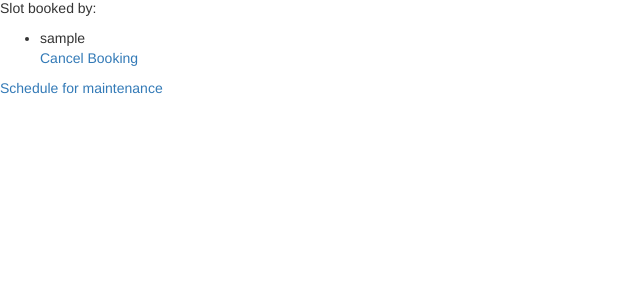
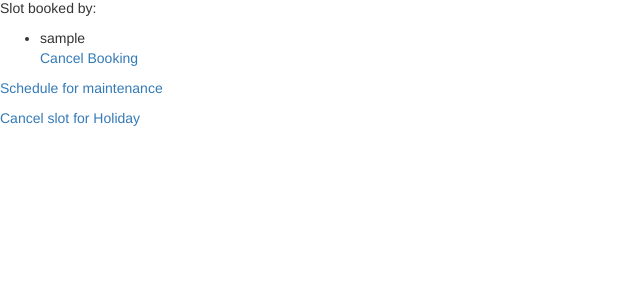
Before and after one commit to Vedant0898/action-pre-commit, a Django app: page /staff/slots/manage/1 in a window 1280 px wide. Shown: the part 242-542 px from the top of the page, without its empty margins (0-640 px from the left). Run offline with Django 4.2, Linux system fonts and the light colour scheme; a user stored in the database is signed in; tables that the repository leaves empty hold one stand-in row (values such as "Sample post"); some libraries are stand-ins or nearby versions.

Commit message:
Slot actions for staff done

```diff
--- a/Slots/models.py
+++ b/Slots/models.py
@@ -39,6 +39,7 @@ class Slot(models.Model):
         ("1",'Available'),
         ("2",'Booked'),
         ("3",'Maintenance'),
+        ("4",'Holiday'),
     )
 
     schedule = models.ForeignKey(Schedule,on_delete=models.CASCADE)
--- a/Sports/templates/Sports/base.html
+++ b/Sports/templates/Sports/base.html
@@ -42,6 +42,15 @@
     {% block body %}
 
     {% endblock body %}
-
+    <!-- js confirm box  -->
+    <script type="text/javascript">
+        var elems = document.getElementsByClassName('confirmation');
+        var confirmIt = function (e) {
+            if (!confirm('Are you sure?')) e.preventDefault();
+        };
+        for (var i = 0, l = elems.length; i < l; i++) {
+            elems[i].addEventListener('click', confirmIt, false);
+        }
+    </script>
 </body>
 </html>
--- a/Sports/templates/Sports/slot_actions.html
+++ b/Sports/templates/Sports/slot_actions.html
@@ -12,23 +12,27 @@
         Slot Status:
         {% if slot.status == '1' %} Available
         {% elif slot.status == '2' %} Booked
-        {% else %} Maintenance
+        {% elif slot.status == '3' %} Maintenance
+        {% else %} Holiday
         {% endif %}
     </p>
-    {% if slot.status == '1' and slot.courts_booked > 0 %}
+    {% if slot.status == '2' or slot.status == '1' and slot.courts_booked > 0 %}
         <p>Slot booked by:</p>
         <ul>
             {% for usr in slot.booking.all %}
                 <li>
                     {{usr}}
-                    <p><a href="">Cancel Booking</a></p>
+                    <p><a href="{% url 'Sports:cancel_slot_staff' slot.id usr.id %}" class="confirmation">Cancel Booking</a></p>
                 </li>
             {% endfor %}
         </ul>
     {% endif %}
     {% if slot.status == '3' %}
-        <p><a href="">Cancel scheduled maintenance</a></p>
+        <p><a href="{% url 'Sports:cancel_maintenance' slot.id %}">Cancel scheduled maintenance</a></p>
     {% else %}
-        <p><a href="">Schedule for maintenance</a></p>
+        <p><a href="{% url 'Sports:schedule_maintenance' slot.id %}">Schedule for maintenance</a></p>
+    {% endif %}
+    {% if slot.status != '4' %}
+        <p><a href="{% url 'Sports:holiday' slot.id %}">Cancel slot for Holiday</a></p>
     {% endif %}
 {% endblock body %}
--- a/Sports/templates/Sports/view_slots_staff.html
+++ b/Sports/templates/Sports/view_slots_staff.html
@@ -17,6 +17,9 @@
         }
         td.st-3{
             background-color: rgb(94, 94, 240);
+        }
+        td.st-4{
+            background-color: gold;
         }
         .black_text{
             color: black;
--- a/Sports/urls.py
+++ b/Sports/urls.py
@@ -33,6 +33,11 @@ urlpatterns = [
 
     path("staff/slots/all/<int:loc_id>",views.view_slots_staff,name="view_slots_staff"),
     path("staff/slots/manage/<int:slot_id>",views.manage_slot,name="manage_slot"),
+    path("staff/slots/cancel/<int:slot_id>/<int:user_id>",views.cancel_slot_staff,name="cancel_slot_staff"),
+    path("staff/slots/sch_mntnce/<int:slot_id>",views.schedule_maintenance,name="schedule_maintenance"),
+    path("staff/slots/cancel_mntnce/<int:slot_id>",views.cancel_maintenance,name="cancel_maintenance"),
+    path("staff/slots/holiday/<int:slot_id>",views.holiday,name="holiday"),
+
 
 
     # Slot pages
--- a/Sports/views.py
+++ b/Sports/views.py
@@ -3,6 +3,7 @@ from django.http import HttpResponseRedirect
 from django.urls import reverse
 from django.contrib import messages
 from django.contrib.auth.decorators import login_required
+from django.contrib.auth.models import User
 from datetime import date, datetime,timedelta
 
 from Slots.models import Location, Schedule, Slot
@@ -407,3 +408,82 @@ def manage_slot(request,slot_id):
     context = {"slot":slot}
 
     return render(request,"Sports/slot_actions.html",context=context)
+
+@login_required
+def cancel_slot_staff(request,slot_id,user_id):
+
+    if not request.user.is_staff:
+        return HttpResponseRedirect(reverse("Sports:index"))
+
+    usr = User.objects.get(id=user_id)
+    slot = Slot.objects.get(id=slot_id)
+
+    if usr not in slot.booking.all():
+        return HttpResponseRedirect(reverse("Sports:index"))
+
+    slot.booking.remove(usr)
+    slot.courts_booked = slot.courts_booked-1
+
+    if slot.courts_booked<slot.location.venue.no_of_courts:
+        slot.status = 1
+
+    slot.save()
+
+    # send notification to user
+
+    return HttpResponseRedirect(reverse("Sports:manage_slot",args=[slot_id]))
+
+@login_required
+def schedule_maintenance(request,slot_id):
+
+    if not request.user.is_staff:
+        return HttpResponseRedirect(reverse("Sports:index"))
+
+    slot = Slot.objects.get(id=slot_id)
+    users = slot.booking.all()
+
+    for usr in users:
+        slot.booking.remove(usr)
+
+    slot.courts_booked = 0
+    slot.status = 3
+
+    slot.save()
+
+    # send notif to users
+
+    return HttpResponseRedirect(reverse("Sports:manage_slot",args=[slot_id]))
+
+
+@login_required
+def cancel_maintenance(request,slot_id):
+
+    if not request.user.is_staff:
+        return HttpResponseRedirect(reverse("Sports:index"))
+
+    slot = Slot.objects.get(id=slot_id)
+    slot.status = 1
+    slot.save()
+
+    return HttpResponseRedirect(reverse("Sports:manage_slot",args=[slot_id]))
+
+@login_required
+def holiday(request,slot_id):
+
+    if not request.user.is_staff:
+        return HttpResponseRedirect(reverse("Sports:index"))
+
+    slot = Slot.objects.get(id=slot_id)
+    users = slot.booking.all()
+
+    for usr in users:
+        slot.booking.remove(usr)
+
+    slot.courts_booked = 0
+    slot.status = 4
+
+    slot.save()
+
+    # send notif to users
+
+    return HttpResponseRedirect(reverse("Sports:manage_slot",args=[slot_id]))
--- a/Users/templates/Users/view_booked_slots.html
+++ b/Users/templates/Users/view_booked_slots.html
@@ -15,7 +15,7 @@
                         <p>{{s.date}} </p>
                         <p>From: {{s.schedule.start_time|date:"g:i a"}}
                             To: {{s.schedule.end_time|date:"g:i a"}} </p>
-                        <p><a href="{% url 'Sports:cancel_slot' s.id %}">Cancel Slot Booking</a></p>
+                        <p><a href="{% url 'Sports:cancel_slot' s.id %}" class="confirmation">Cancel Slot Booking</a></p>
                     </li>
                 {% endif %}
             {% endfor %}
```
Also changed, not shown: Sports/templates/Sports/all_locations.html (+1 -10 lines), Slots/migrations/0008_alter_slot_status.py (added).
